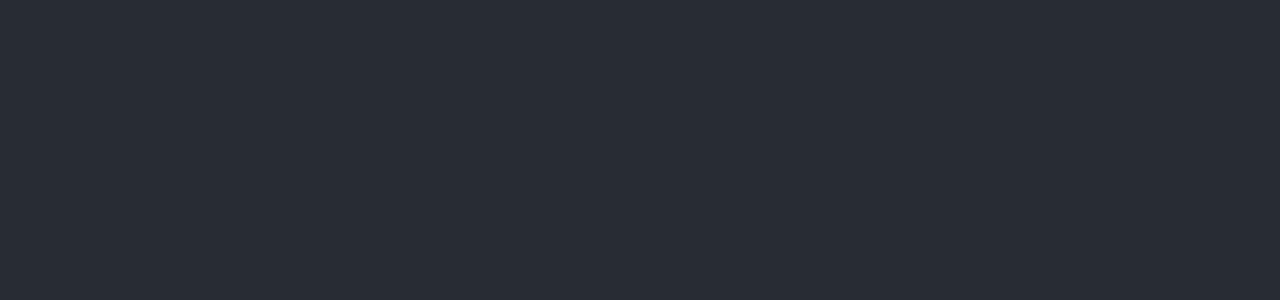
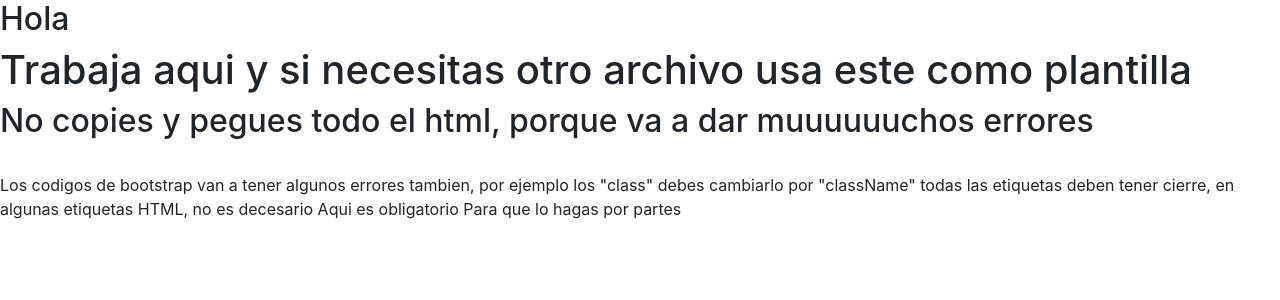
Before and after one commit to YaronDavid/TrabajoTerminal, a React (Create React App) app: page / in a window 1280 px wide. Shown: the top 300 px of the page. Built offline with nearby package versions, Linux system fonts and the light colour scheme.

Commit message:
correcting errors

```diff
--- a/src/App.js
+++ b/src/App.js
@@ -1,13 +1,12 @@
 import './App.css';
-import index2 from './components/index2';
+import Index2 from './components/index2';
 
 function App() {
   return (
-    <div className="App">
-      <header className="App-header">
-        <index2/>
-      </header>
-    </div>
+    <>
+    <h2>Hola</h2>
+    <Index2/>
+    </>
   );
 }
 
--- a/src/components/index2.js
+++ b/src/components/index2.js
@@ -1,6 +1,6 @@
 import React from 'react';
 
-export default function index2() {
+export default function Index2() {
     return (
         <>
     <h1>Trabaja aqui y si necesitas otro archivo usa este como plantilla</h1>
```
